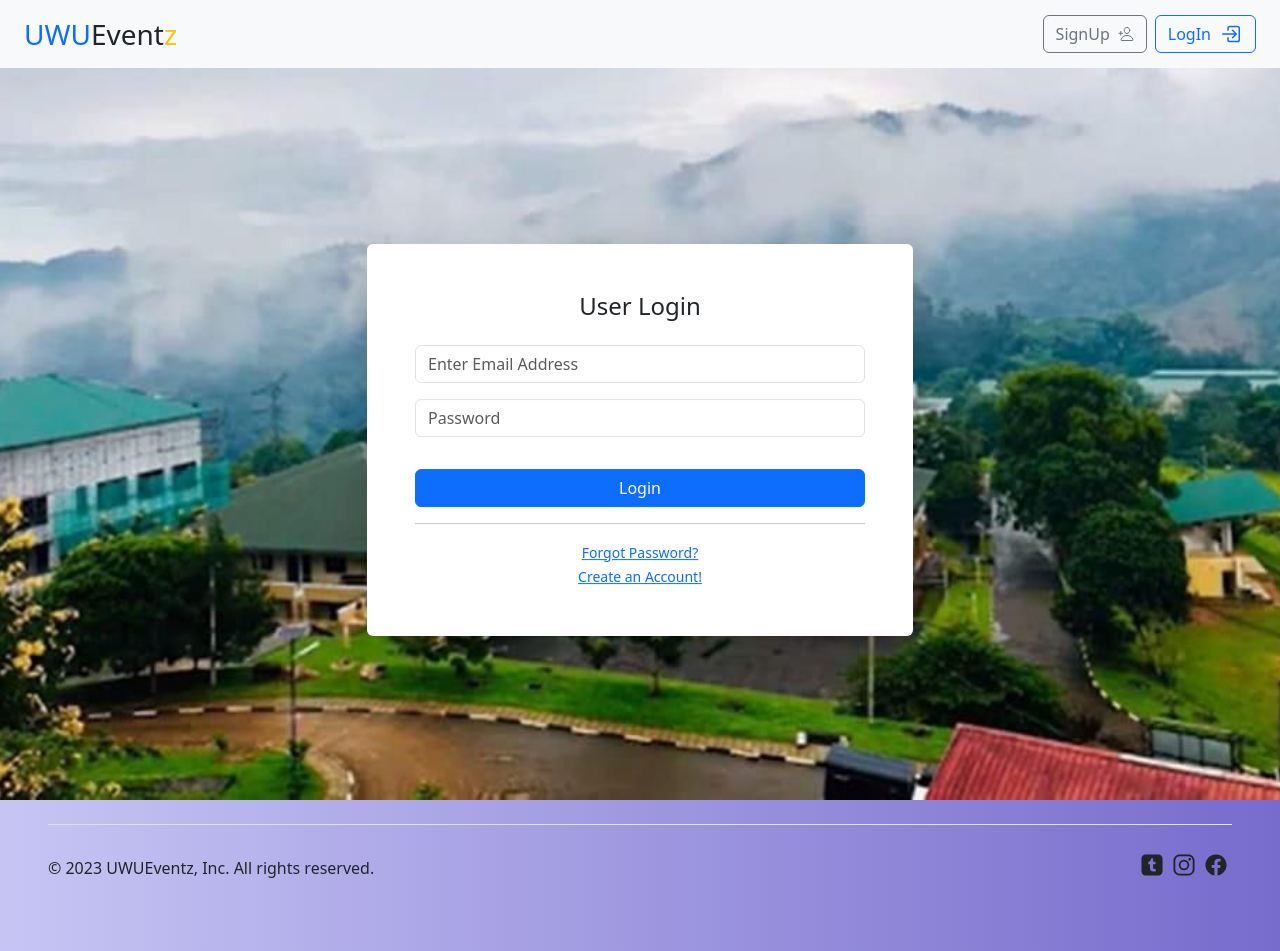
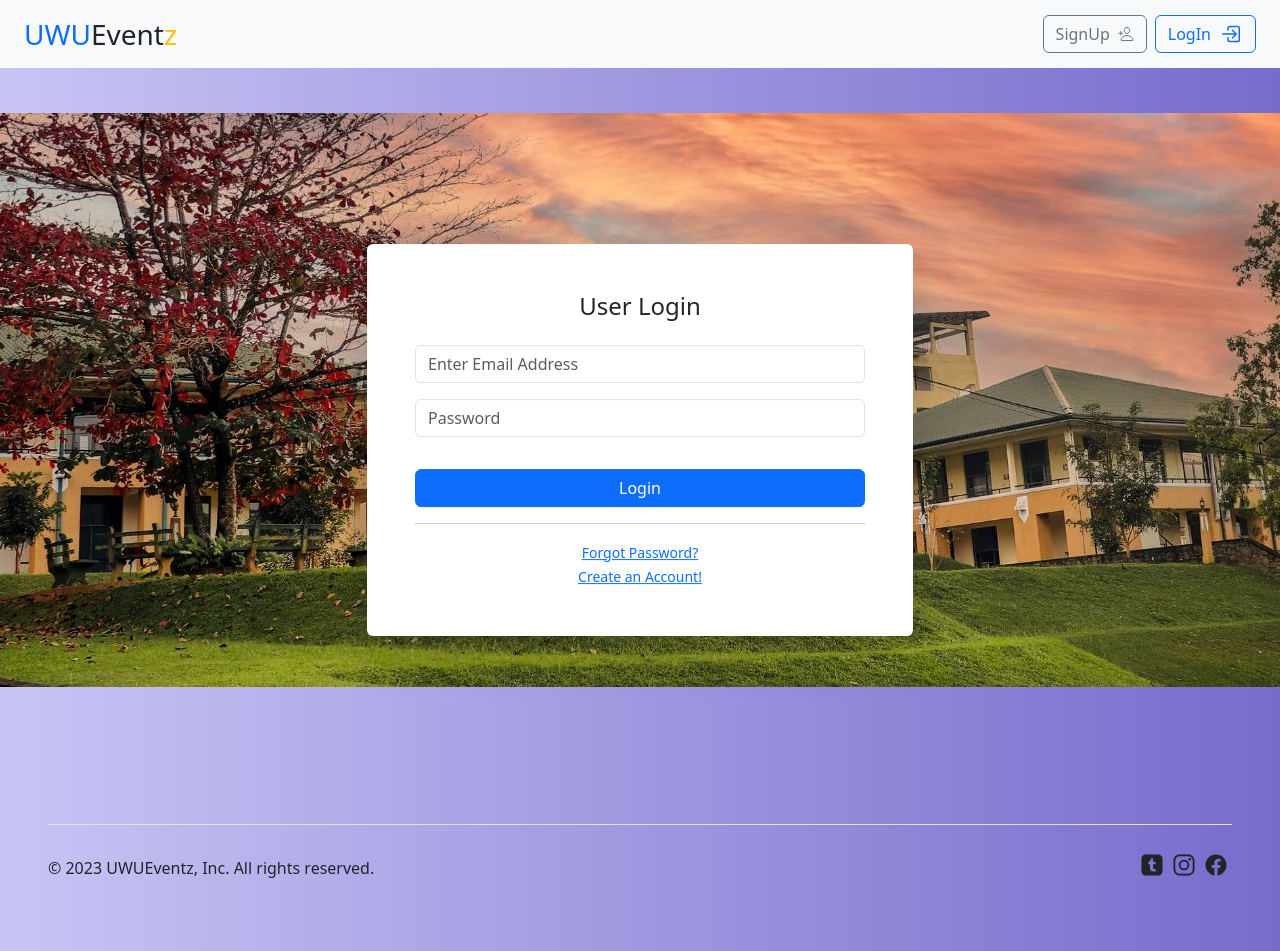
Before and after one commit to WDK-Techno/University-Event-Management-System, a PHP site: page /userlogin/index.html in a window 1280 px wide. Run offline with PHP 8.4, Linux system fonts and the light colour scheme; style sheets or scripts are compiled from the project's sources.

Commit message:
change user login

```diff
--- a/userlogin/page.css
+++ b/userlogin/page.css
@@ -1,8 +1,9 @@
 .bgimg {
-	background-image: url('cover.jpg');
+	background-image: url('cover_new.jpg');
 	min-height: 100%;
 	background-position: center;
-	background-size: cover;
+	background-size: auto;
+	background-repeat: no-repeat;
   }
 body {
 	background: linear-gradient(90deg, #C7C5F4, #776BCC);
```
Also changed, not shown: userlogin/index.html (+39 -33 lines), userlogin/cover_new.jpg (added).
